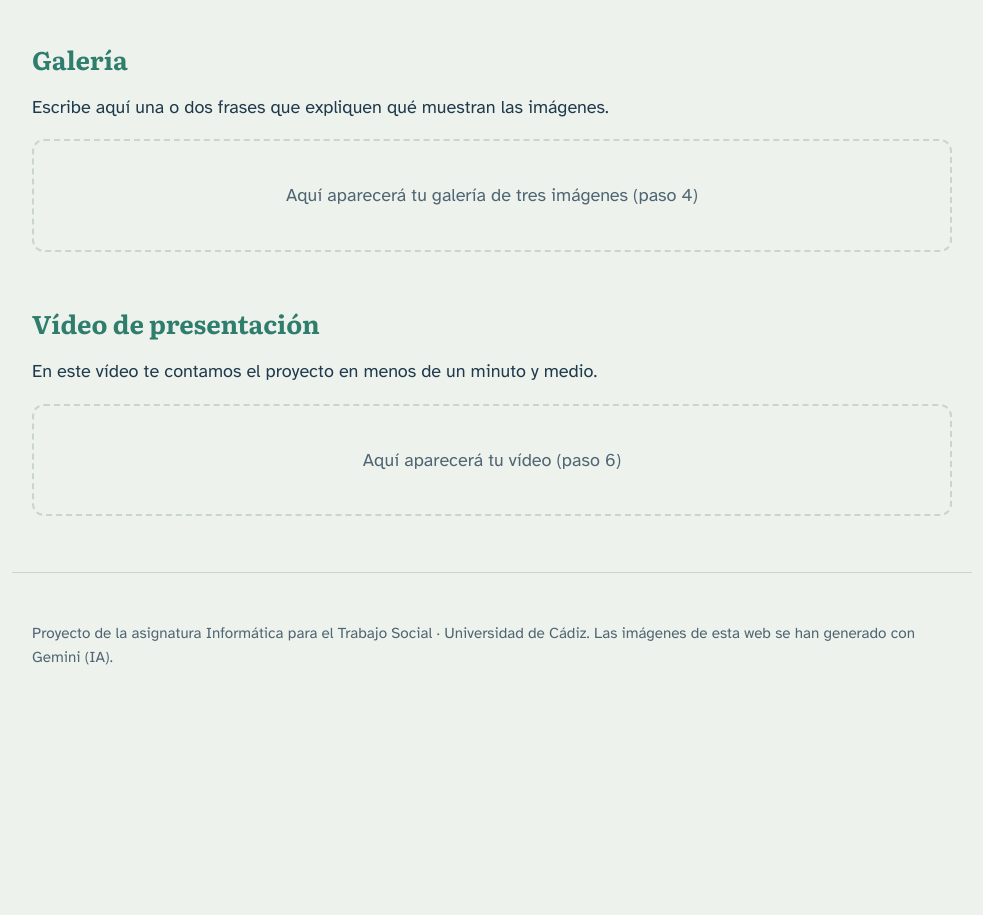
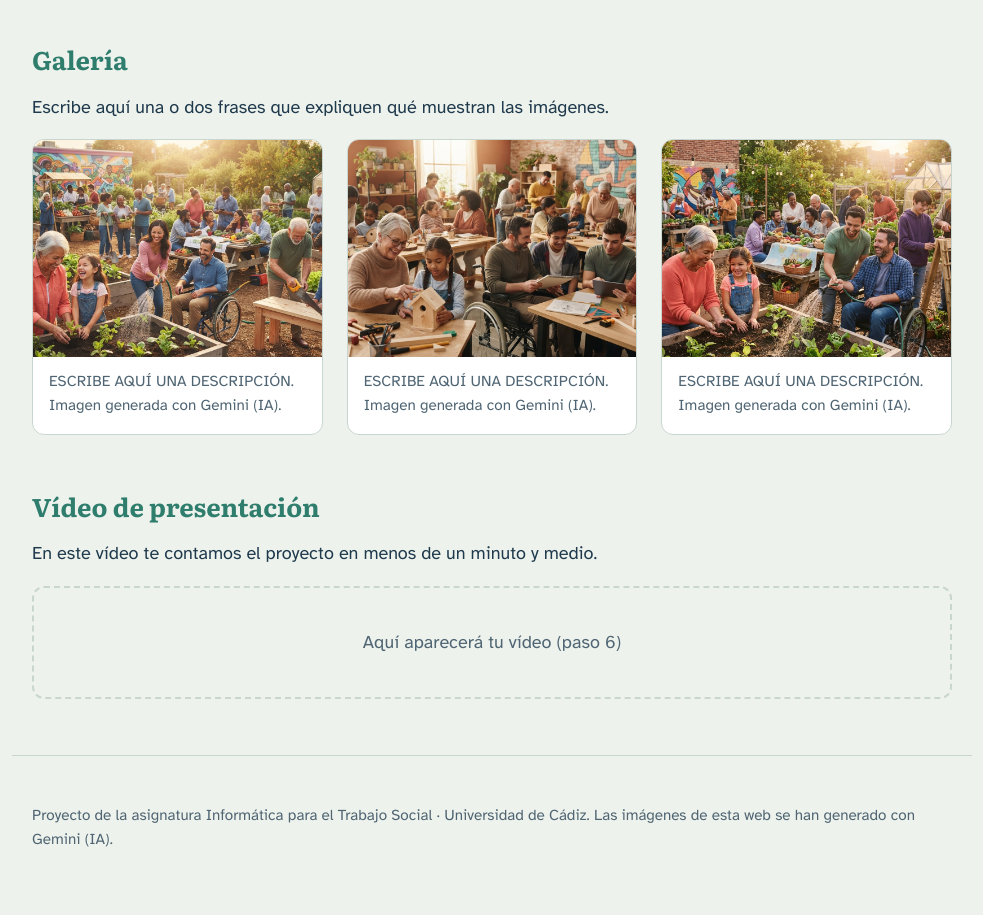
Before and after one commit to martaibanezp1/Pr-ctica-im-genes-video-, a plain HTML site: page index.html in a window 1280 px wide. Shown: the part 800-1715 px from the top of the page, without its empty margins (148-1131 px from the left). Before the commit the page ends 1532 px from the top, so only its background shows below. Drawn offline with Linux system fonts and the light colour scheme.

Commit message:
Añado galería de imágenes

```diff
--- a/index.html
+++ b/index.html
@@ -163,7 +163,22 @@
 
       <div class="zona" data-aviso="Aquí aparecerá tu galería de tres imágenes (paso 4)">
         <!-- PASO 4: GALERÍA ============================= INICIO -->
+<div class="galeria">
+  <figure>
+    <img src="img/galeria1.jpg" alt="ESCRIBE AQUÍ QUÉ APARECE EN LA PRIMERA IMAGEN">
+    <figcaption>ESCRIBE AQUÍ UNA DESCRIPCIÓN. Imagen generada con Gemini (IA).</figcaption>
+  </figure>
 
+  <figure>
+    <img src="img/galeria2.jpg" alt="ESCRIBE AQUÍ QUÉ APARECE EN LA SEGUNDA IMAGEN">
+    <figcaption>ESCRIBE AQUÍ UNA DESCRIPCIÓN. Imagen generada con Gemini (IA).</figcaption>
+  </figure>
+
+  <figure>
+    <img src="img/galeria3.jpg" alt="ESCRIBE AQUÍ QUÉ APARECE EN LA TERCERA IMAGEN">
+    <figcaption>ESCRIBE AQUÍ UNA DESCRIPCIÓN. Imagen generada con Gemini (IA).</figcaption>
+  </figure>
+</div>
         <!-- PASO 4: GALERÍA ================================ FIN -->
       </div>
     </section>
```
